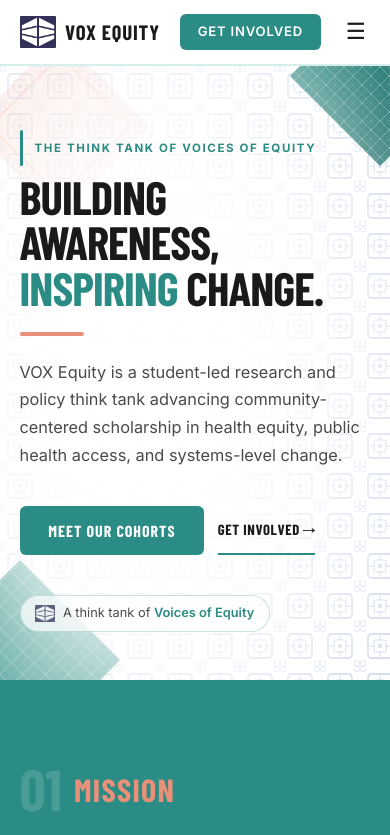
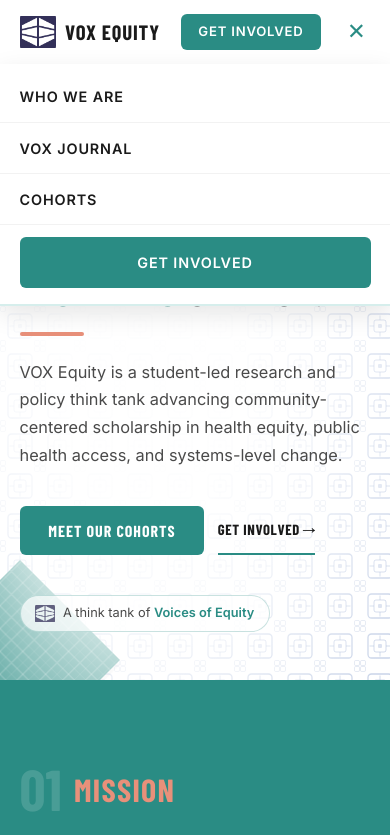
Before and after one commit to jamesq2800/VOX-Website, a plain HTML site: page index.html in a window 390 px wide. Both pictures are taken after a click on the button "Open menu". Shown: the top 835 px of the page. Drawn offline with nearby package versions, Linux system fonts and the light colour scheme; a web font is replaced by a local one.

Commit message:
Mobile responsiveness: nav + layout fixes (index.html)

```diff
--- a/index.html
+++ b/index.html
@@ -17,13 +17,19 @@
       <img src="assets/vox-icon.png" alt="VOX Equity mark" />
       <span>VOX Equity</span>
     </a>
-    <nav>
+        <nav>
       <a href="who-we-are.html">Who We Are</a>
       <a href="vox-journal.html">VOX Journal</a>
       <a href="cohorts.html">Cohorts</a>
-      <a class="nav-button" href="#contact">Get Involved</a>
+      <a class="nav-button" href="index.html#contact">Get Involved</a>
     </nav>
-    <button class="nav-toggle" aria-label="Open menu">&#9776;</button>
+    <button class="nav-toggle" aria-label="Open menu" aria-expanded="false">&#9776;</button>
+    <div class="mobile-nav" id="mobile-nav">
+      <a href="who-we-are.html">Who We Are</a>
+      <a href="vox-journal.html">VOX Journal</a>
+      <a href="cohorts.html">Cohorts</a>
+      <a class="nav-button" href="index.html#contact">Get Involved</a>
+    </div>
   </header>
 
   <main>
@@ -219,5 +225,32 @@
     <p>VOX Equity · The think tank of Voices of Equity</p>
   </footer>
 
+  <script>
+    (function() {
+      var toggle = document.querySelector('.nav-toggle');
+      var header = document.querySelector('.site-header');
+      var mobileLinks = document.querySelectorAll('.mobile-nav a');
+      if (!toggle) return;
+      toggle.addEventListener('click', function() {
+        var open = header.classList.toggle('nav-open');
+        toggle.setAttribute('aria-expanded', open);
+        toggle.innerHTML = open ? '&#10005;' : '&#9776;';
+      });
+      mobileLinks.forEach(function(link) {
+        link.addEventListener('click', function() {
+          header.classList.remove('nav-open');
+          toggle.setAttribute('aria-expanded', 'false');
+          toggle.innerHTML = '&#9776;';
+        });
+      });
+      document.addEventListener('click', function(e) {
+        if (!header.contains(e.target)) {
+          header.classList.remove('nav-open');
+          toggle.setAttribute('aria-expanded', 'false');
+          toggle.innerHTML = '&#9776;';
+        }
+      });
+    })();
+  </script>
 </body>
 </html>
```
